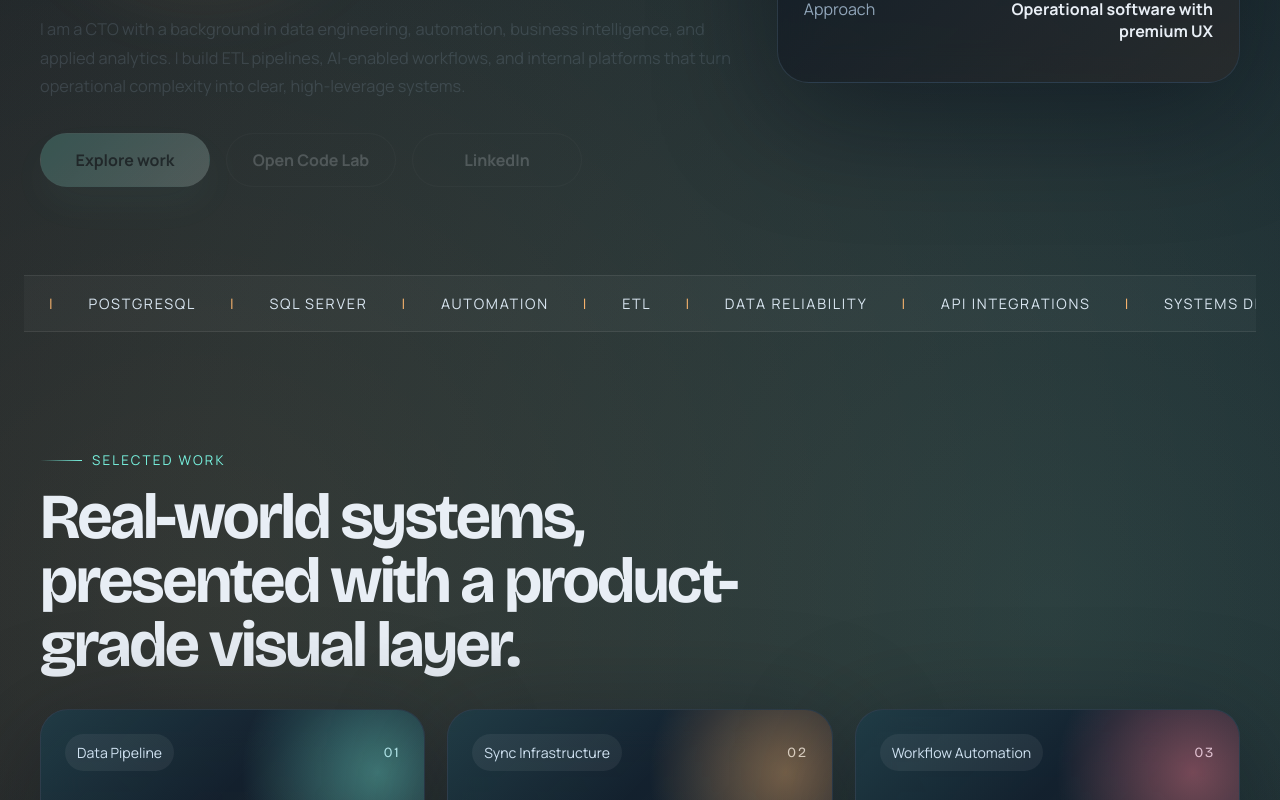
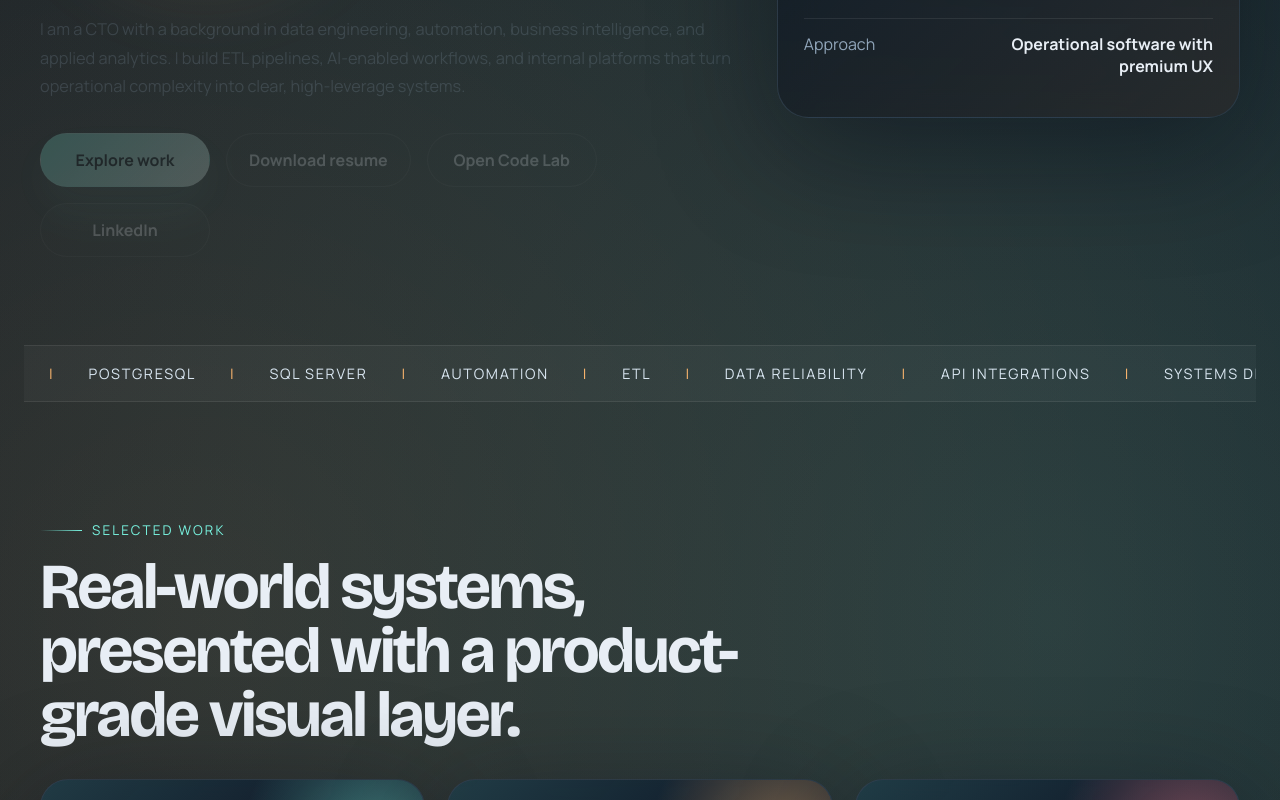
Before and after one commit to estebandre2/esteban-garzon-portfolio, a Next.js app: page / in a window 1280 px wide. Shown: the part 780-1580 px from the top of the page. Built offline with nearby package versions, Linux system fonts and the light colour scheme.

Commit message:
Publish final corrected resume

```diff
--- a/components/portfolio-shell.tsx
+++ b/components/portfolio-shell.tsx
@@ -26,12 +26,14 @@ function MagneticLink({
   variant = "primary",
   target,
   rel,
+  download,
 }: {
   href: string;
   children: React.ReactNode;
   variant?: "primary" | "ghost";
   target?: string;
   rel?: string;
+  download?: boolean | string;
 }) {
   const [offset, setOffset] = useState({ x: 0, y: 0 });
 
@@ -40,6 +42,7 @@ function MagneticLink({
       href={href}
       target={target}
       rel={rel}
+      download={download}
       className={variant === "primary" ? styles.primaryCta : styles.ghostCta}
       onMouseMove={(event) => {
         const bounds = event.currentTarget.getBoundingClientRect();
@@ -170,15 +173,13 @@ export function PortfolioShell() {
 
           <div className={styles.ctaRow}>
             <MagneticLink href="#work">Explore work</MagneticLink>
+            <MagneticLink href={profile.resumeHref} variant="ghost" target="_blank" rel="noreferrer" download>
+              Download resume
+            </MagneticLink>
             <MagneticLink href="/code" variant="ghost">
               Open Code Lab
             </MagneticLink>
-            <MagneticLink
-              href={profile.linkedin}
-              variant="ghost"
-              target="_blank"
-              rel="noreferrer"
-            >
+            <MagneticLink href={profile.linkedin} variant="ghost" target="_blank" rel="noreferrer">
               LinkedIn
             </MagneticLink>
           </div>
@@ -441,6 +442,12 @@ export function PortfolioShell() {
             <h3>{profile.role}</h3>
             <p>{profile.resumeSummary}</p>
 
+            <div className={styles.ctaRow}>
+              <MagneticLink href={profile.resumeHref} target="_blank" rel="noreferrer" download>
+                Download full CV
+              </MagneticLink>
+            </div>
+
             <div className={styles.resumeHighlightList}>
               {resumeHighlights.map((item) => (
                 <div key={item} className={styles.resumeHighlight}>
@@ -506,6 +513,9 @@ export function PortfolioShell() {
 
           <div className={styles.contactActions}>
             <MagneticLink href={`mailto:${profile.email}`}>Email me</MagneticLink>
+            <MagneticLink href={profile.resumeHref} variant="ghost" target="_blank" rel="noreferrer" download>
+              Download resume
+            </MagneticLink>
             <MagneticLink href="/code" variant="ghost">
               View limited code access
             </MagneticLink>
--- a/lib/portfolio-data.ts
+++ b/lib/portfolio-data.ts
@@ -80,6 +80,7 @@ export const profile = {
   linkedin: "https://www.linkedin.com/in/esteban-garzon2",
   email: "estebandre2@hotmail.es",
   phone: "+593996788376",
+  resumeHref: "/downloads/resume/Esteban_Garzon_CV_Final.pdf",
 };
 
 export const metrics: Metric[] = [
```
Also changed, not shown: 1 other file (tests, documents, lock files or other folders).
